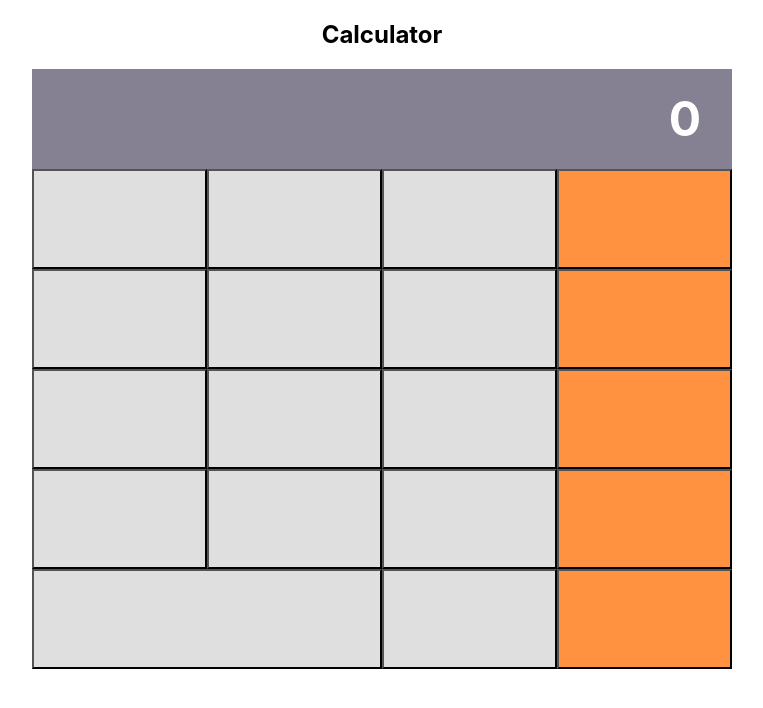
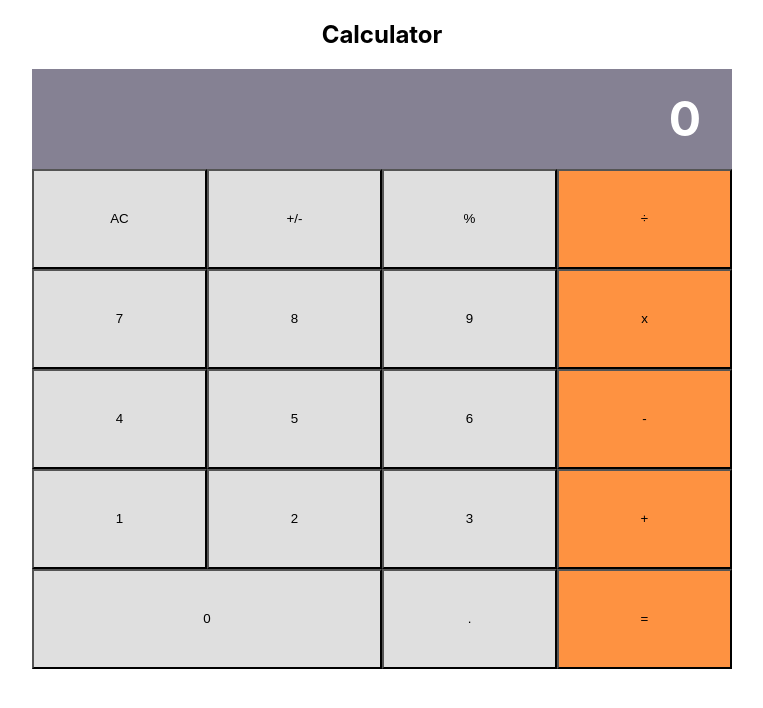
Before and after one commit to jstloyal/react-calculator, a React (Create React App) app: page / in a window 1280 px wide. Shown: the top 708 px of the page, without its empty margins (258-1021 px from the left). Built offline with nearby package versions, Linux system fonts and the light colour scheme.

Commit message:
update buttonPanel and improve style

```diff
--- a/src/components/button-panel/ButtonPanel.js
+++ b/src/components/button-panel/ButtonPanel.js
@@ -1,4 +1,5 @@
 import React from "react";
+import PropTypes from "prop-types";
 import Button from "../button/Button";
 import styles from "./ButtonPanel.module.css";
 
@@ -6,36 +7,40 @@
   return (
     <div className={styles.panel}>
       <div className={styles.group}>
-        <Button names="AC" color="#dfdfdf" clickHandler={clickHandler} />
-        <Button names="+/-" color="#dfdfdf" clickHandler={clickHandler} />
-        <Button names="%" color="#dfdfdf" clickHandler={clickHandler} />
-        <Button names="÷" clickHandler={clickHandler} />
+        <Button name="AC" color="#dfdfdf" clickHandler={clickHandler} />
+        <Button name="+/-" color="#dfdfdf" clickHandler={clickHandler} />
+        <Button name="%" color="#dfdfdf" clickHandler={clickHandler} />
+        <Button name="÷" clickHandler={clickHandler} />
       </div>
       <div className={styles.group}>
-        <Button names="7" color="#dfdfdf" clickHandler={clickHandler} />
-        <Button names="8" color="#dfdfdf" clickHandler={clickHandler} />
-        <Button names="9" color="#dfdfdf" clickHandler={clickHandler} />
-        <Button names="x" clickHandler={clickHandler} />
+        <Button name="7" color="#dfdfdf" clickHandler={clickHandler} />
+        <Button name="8" color="#dfdfdf" clickHandler={clickHandler} />
+        <Button name="9" color="#dfdfdf" clickHandler={clickHandler} />
+        <Button name="x" clickHandler={clickHandler} />
       </div>
       <div className={styles.group}>
-        <Button names="4" color="#dfdfdf" clickHandler={clickHandler} />
-        <Button names="5" color="#dfdfdf" clickHandler={clickHandler} />
-        <Button names="6" color="#dfdfdf" clickHandler={clickHandler} />
-        <Button names="-" clickHandler={clickHandler} />
+        <Button name="4" color="#dfdfdf" clickHandler={clickHandler} />
+        <Button name="5" color="#dfdfdf" clickHandler={clickHandler} />
+        <Button name="6" color="#dfdfdf" clickHandler={clickHandler} />
+        <Button name="-" clickHandler={clickHandler} />
       </div>
       <div className={styles.group}>
-        <Button names="1" color="#dfdfdf" clickHandler={clickHandler} />
-        <Button names="2" color="#dfdfdf" clickHandler={clickHandler} />
-        <Button names="3" color="#dfdfdf" clickHandler={clickHandler} />
-        <Button names="+" clickHandler={clickHandler} />
+        <Button name="1" color="#dfdfdf" clickHandler={clickHandler} />
+        <Button name="2" color="#dfdfdf" clickHandler={clickHandler} />
+        <Button name="3" color="#dfdfdf" clickHandler={clickHandler} />
+        <Button name="+" clickHandler={clickHandler} />
       </div>
       <div className={styles.group}>
-        <Button names="0" color="#dfdfdf" wide={100} clickHandler={clickHandler} />
-        <Button names="." color="#dfdfdf" clickHandler={clickHandler} />
-        <Button names="=" clickHandler={clickHandler} />
+        <Button name="0" color="#dfdfdf" wide={100} clickHandler={clickHandler} />
+        <Button name="." color="#dfdfdf" clickHandler={clickHandler} />
+        <Button name="=" clickHandler={clickHandler} />
       </div>
     </div>
   );
 }
 
+ButtonPanel.propTypes = {
+  clickHandler: PropTypes.func.isRequired,
+};
+
 export default ButtonPanel;
--- a/src/components/button-panel/ButtonPanel.module.css
+++ b/src/components/button-panel/ButtonPanel.module.css
@@ -1,19 +1,4 @@
 .group {
   display: flex;
-  background-color: #fe902a;
   height: 100px;
 }
-
-.panel {
-  display: flex;
-  flex-direction: column;
-  border-radius: 0 0 6px 6px;
-}
-
-.button-styles {
-  color: #dfdfdf;
-}
-
-.button-styles :hover {
-  color: #777;
-}
```
